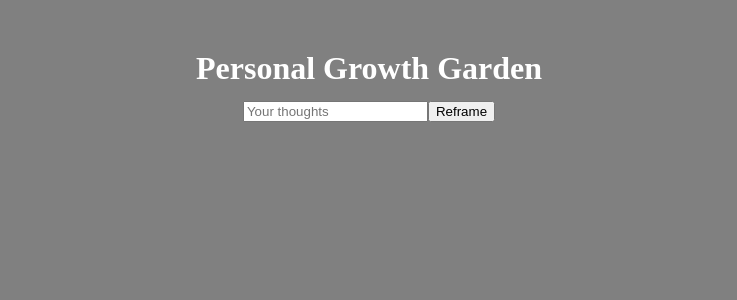
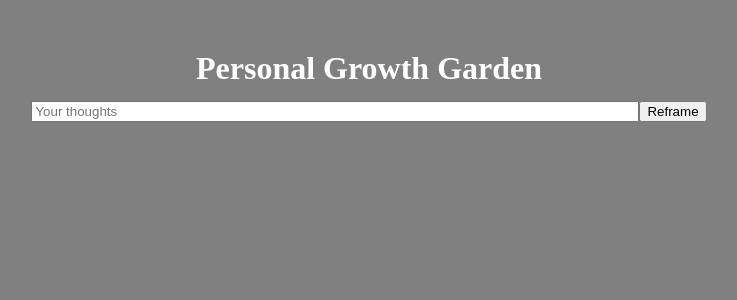
Before and after one commit to nsLittle/growth-garden, a Next.js app in the folder client/: page / in a window 1280 px wide. Shown: the top 300 px of the page, without its empty margins (271-1008 px from the left). Built offline with nearby package versions, Linux system fonts and the light colour scheme.

Commit message:
growth mindset reframer now functions

```diff
--- a/client/app/Reframe/page.js
+++ /dev/null
@@ -1,23 +0,0 @@
-'use client';
-import { useState } from "react";
-import "../globals.css";
-
-export default function Reframe({ prompt }) {
-
-  const handleThoughts = (e) => {
-    const ramble = e.target.value;
-    console.log(ramble);
-    setPrompt(ramble);
-  }
-
-  const handleSubmit = async (e) => {
-    console.log(prompt);
-  };
-
-  return (
-    <div>
-      <input value={prompt} placeholder="Your thoughts" onChange={handleThoughts}></input>
-      <button type="submit" onClick={handleSubmit}>Reframe</button>
-    </div>
-  );
-}
--- a/client/app/globals.css
+++ b/client/app/globals.css
@@ -7,3 +7,7 @@ body {
   text-align: center;
   margin-top: 50px;
 }
+
+input {
+  width: 600px;
+}
--- a/client/app/layout.js
+++ b/client/app/layout.js
@@ -1,5 +1,5 @@
 export const metadata = {
-  title: 'Next.js',
+  title: 'Growth Garden',
   description: 'Generated by Next.js',
 }
 
--- a/client/app/page.js
+++ b/client/app/page.js
@@ -1,29 +1,38 @@
-
 'use client';
 import React from "react";
 import { useState, useEffect } from "react";
-import Reframe from "./Reframe/page";
+import Reframe from "./routes/Reframe/page";
+// import Login from "./Login/page";
 import "./globals.css";
 
 export default function Home() {
+  const [ramble, setRamble] = useState('');
   const [prompt, setPrompt] = useState('');
+  const [response, setResponse] = useState('');
 
-  useEffect(() => {
   const fetchResponse = async () => {
     try {
-        const res = await fetch('http://localhost:8000/api/gpt', {
+      const response = await fetch('http://localhost:8000/api/gpt', {
         method: 'POST',
         headers: {
           'Content-Type': 'application/json',
         },
         body: JSON.stringify({ prompt })
       });
-        const data = await res.json();
-        setResponse(data.message);
+
+      if (response.ok) {
+        const data = await response.json();
+         setResponse(data.completion);
+      } else {
+        console.log('Error', response.status)
+      }
+
     } catch (error) {
-        console.log('Error fetching response :', error);
+      console.log('Error fetching response :',error);
     }
   };
+
+  useEffect(() => {
     if (prompt) {
       fetchResponse();
     }
@@ -33,7 +42,8 @@ export default function Home() {
     <div>
       <h1 className="title">
         Personal Growth Garden
-        <Reframe />
+        <Reframe ramble={ramble} setRamble={setRamble} prompt={prompt} setPrompt={setPrompt} response={response} handleSubmit={fetchResponse}  />
+        {/* <Login /> */}
       </h1>
     </div>
   );
--- /dev/null
+++ b/client/app/routes/Login/page.js
@@ -0,0 +1,26 @@
+// 'use client';
+// import { useState } from "react";
+// import "../globals.css";
+
+// export default function Login() {
+
+//   const handleLogin = (e) => {
+//     const userName = e.target.value;
+//     console.log(userName);
+//   }
+
+//   const handleClick = async (e) => {
+//     console.log(prompt);
+//     e.preventDefault();
+//     handleSubmit();
+//   };
+
+//   return (
+//     <div>
+//       <input value={userName} placeholder="Your username">Username</input>
+//       <button type="submit" onClick={handleClick}>Reframe</button>
+
+//         {response && <h3>I love your thought! {response}</h3>}
+//     </div>
+//   );
+// }
--- /dev/null
+++ b/client/app/routes/Reframe/page.js
@@ -0,0 +1,27 @@
+'use client';
+import { useState } from "react";
+import "../../globals.css";
+
+export default function Reframe({ ramble, setRamble, prompt,setPrompt,response,handleSubmit }) {
+
+  const handleThoughts = (e) => {
+    const thought = e.target.value;
+    console.log(thought);
+    setPrompt(thought);
+  }
+
+  const handleClick = async (e) => {
+    console.log(prompt);
+    e.preventDefault();
+    handleSubmit();
+  };
+
+  return (
+    <div>
+      <input value={prompt} placeholder="Your thoughts" onChange={handleThoughts}></input>
+      <button type="submit" onClick={handleClick}>Reframe</button>
+
+        {response && <h3>{response}</h3>}
+    </div>
+  );
+}
```
Also changed, not shown: client/app/app.js (deleted, +0 -16 lines), 2 other files (tests, documents, lock files or other folders). Lines whose indentation alone changed are shown as unchanged.
